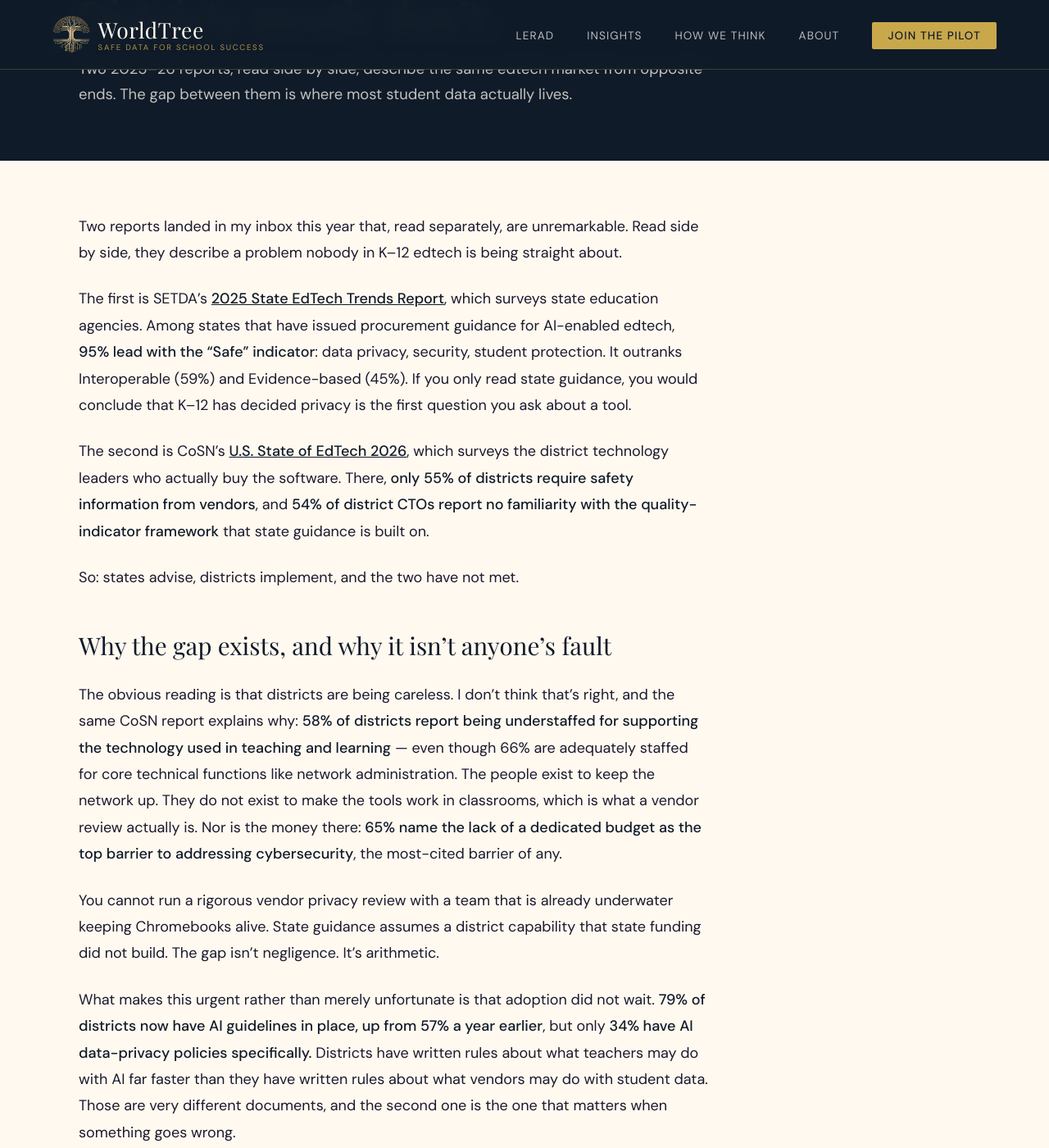
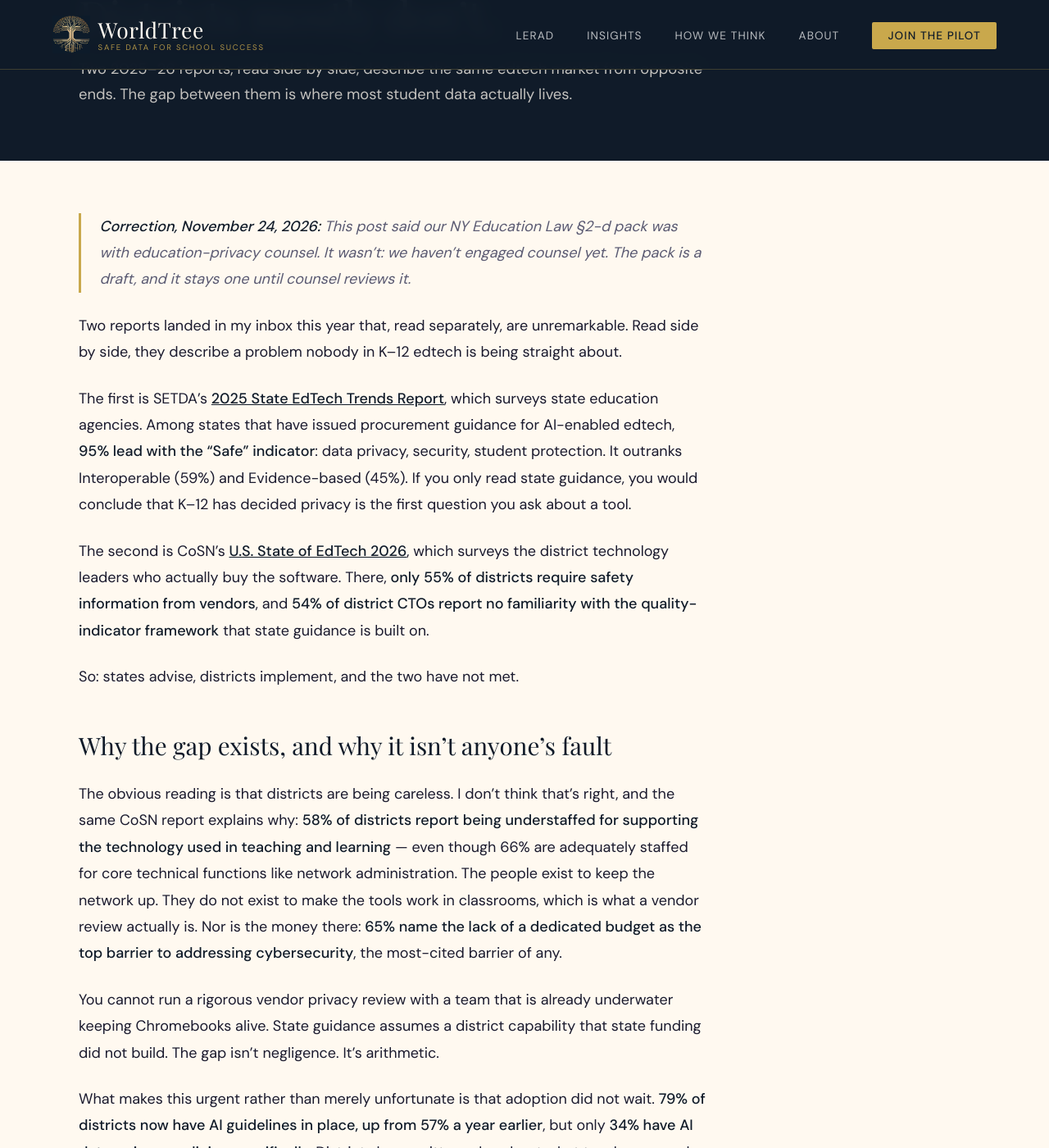
Before and after one commit to kyle-sherman-projects/worldtreeai.org, a Jekyll site: the page built from _posts/2026-07-22-the-safety-gap.md, in a window 1280 px wide and 1400 px high, scrolled down 274 px. Shown: the whole window at 82% size. Built offline with Jekyll 4.4.1, drawn with Linux system fonts in a browser that asks for light colours; some web fonts are replaced.

Commit message:
Post: "Three ways a dashboard lies about your students" (Nov 27)
A build report for the end of the fall hiatus: what the classroom prototype
does now, its honest status, and three ways a dashboard produces a confident
wrong number (mid-course roster changes, ambiguous blank scores, letter
grades read as "not started"). Dated Nov 27; the screenshot is the real
prototype page on the fictional test class.

Also adds dated notes to three earlier posts: corrections to the claim that
the §2-d pack was with privacy counsel (7/22, 8/15), and an update that the
September pilot didn't start (8/1). A small .shot style frames screenshots.

Co-Authored-By: Claude Opus 5.5 <noreply@anthropic.com>

```diff
--- a/_posts/2026-07-22-the-safety-gap.md
+++ b/_posts/2026-07-22-the-safety-gap.md
@@ -7,6 +7,10 @@ description: >-
   Two 2025–26 reports, read side by side, describe the same edtech market from
   opposite ends. The gap between them is where most student data actually lives.
 ---
+
+> **Correction, November 24, 2026:** This post said our NY Education Law §2-d pack was with
+> education-privacy counsel. It wasn't: we haven't engaged counsel yet. The pack is a draft, and
+> it stays one until counsel reviews it.
 
 Two reports landed in my inbox this year that, read separately, are unremarkable. Read side by
 side, they describe a problem nobody in K–12 edtech is being straight about.
--- a/assets/site.css
+++ b/assets/site.css
@@ -1255,6 +1255,18 @@
       font-style: italic;
     }
 
+    /* Product screenshots in posts: framed like the site's Lerad preview. */
+    .post-body .shot { margin: 2.75rem 0; }
+    .post-body .shot img {
+      display: block; width: 100%; height: auto;
+      border: 1px solid rgba(201,168,76,0.35); border-radius: 10px;
+      box-shadow: 0 12px 32px rgba(16,27,41,0.10), 0 2px 6px rgba(16,27,41,0.06);
+    }
+    .post-body .shot figcaption {
+      font-size: 0.82rem; color: var(--text-muted); line-height: 1.6;
+      margin-top: 0.9rem; font-style: italic;
+    }
+
     /* Table view — the WCAG-clean twin of every figure. Not optional
        chrome: it is what lets the sub-3:1 light dot ship at all. */
     .post-body .viz-table { margin-top: 0.8rem; }
```
Also changed, not shown: _posts/2026-08-01-cost-per-user-wins-by-default.md (+4 -0 lines), _posts/2026-08-15-everyones-first-priority.md (+4 -0 lines), _posts/2026-11-27-three-ways-a-dashboard-lies.md (added, +116 -0 lines), assets/posts/2026-11-27-lerad-prototype.png (added).
